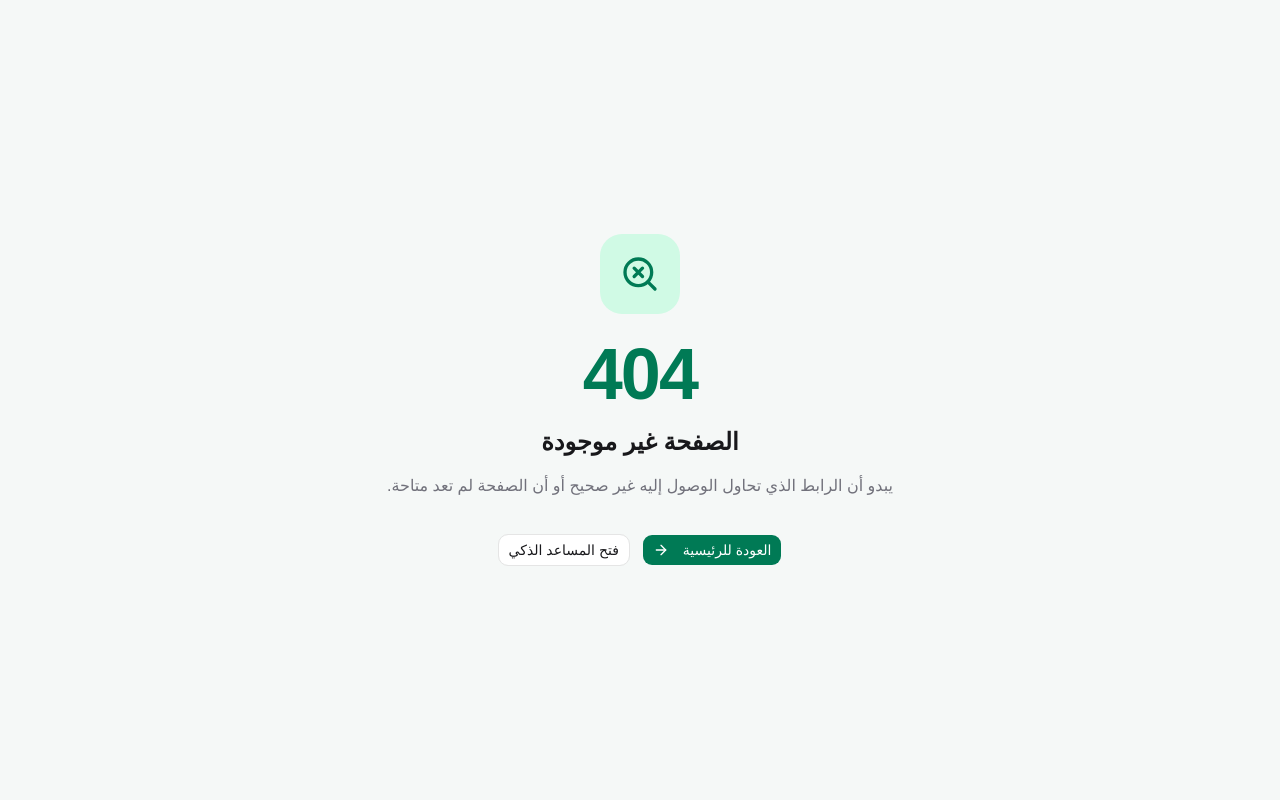
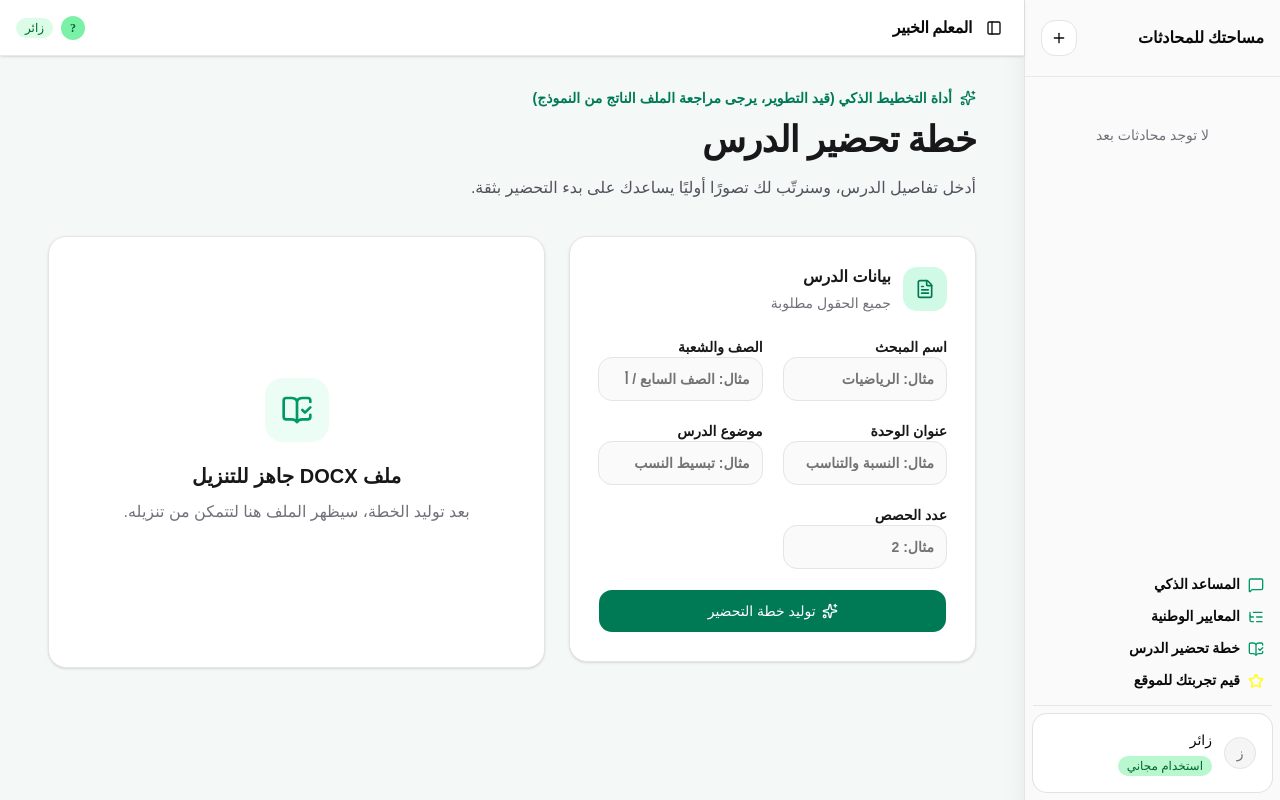
Before and after one commit to jojodev07/vercelfrontend2, a React (Vite) app: page /lesson-plan in a window 1280 px wide. Before the commit this address had no page. Built offline with nearby package versions, Linux system fonts and the light colour scheme.

Commit message:
Added plan management

```diff
--- a/src/axiosServices/axiosHelper.js
+++ b/src/axiosServices/axiosHelper.js
@@ -54,6 +54,15 @@ export async function AiResponse(request) {
     return AIaxiosInstance.post("/ai/v1/query", payload);
 }
 
+export async function generateLessonPlan(payload) {
+    return AIaxiosInstance.post("/api/download-docx", payload, {
+        responseType: "blob",
+        headers: {
+            Accept: "application/vnd.openxmlformats-officedocument.wordprocessingml.document",
+        },
+    });
+}
+
 export async function submitFeedback(formData) {
 
     const scriptUrl = "https://script.google.com/macros/s/AKfycbxviIXDkpM7XRk-Yo7rdtmi0trHgt4uMKJNZmWuykuIMF7n_hjWusUpPlqni52ns4sk/exec";
--- a/src/components/ui/appSideBar.jsx
+++ b/src/components/ui/appSideBar.jsx
@@ -24,7 +24,7 @@ import {
   DialogTrigger,
 } from "@/components/ui/dialog"
 import { Separator } from "@/components/ui/separator"
-import { MessageSquare, Star, Plus, Pencil, Trash2, ListTree } from "lucide-react"
+import { BookOpenCheck, MessageSquare, Star, Plus, Pencil, Trash2, ListTree } from "lucide-react"
 import { Avatar, AvatarFallback, AvatarImage } from "@/components/ui/avatar"
 import { Textarea } from "@/components/ui/textarea"
 import { Badge } from "@/components/ui/badge"
@@ -244,6 +244,12 @@ export function AppSidebar({
             </SidebarMenuButton>
           </SidebarMenuItem>
           <SidebarMenuItem>
+            <SidebarMenuButton render={<NavLink to="/lesson-plan" />}>
+                <BookOpenCheck className="text-emerald-600" />
+                <span className="font-bold font-['Noto_Sans_Arabic_Variable'] text-center">خطة تحضير الدرس</span>
+            </SidebarMenuButton>
+          </SidebarMenuItem>
+          <SidebarMenuItem>
               <Dialog>
               <DialogTrigger className="w-full">
                 <SidebarMenuButton>
--- a/src/main.jsx
+++ b/src/main.jsx
@@ -11,6 +11,7 @@ import { SecretReviewPage } from './pages/secretreviewpage.jsx';
 import { LandingPage } from './pages/landingPage.jsx';
 import { NationalStandards } from './pages/nationalStandards.jsx';
 import { NotFound } from './pages/notFound.jsx';
+import { LessonPlan } from './pages/lessonPlan.jsx';
 
 document.documentElement.lang = 'ar';
 document.documentElement.dir = 'rtl';
@@ -26,6 +27,7 @@ createRoot(document.getElementById('root')).render(
             <Route path="/files" element={<OfficialFiles/>} />
             <Route path="/reviews" element={<SecretReviewPage/>} />
             <Route path="/standards" element={<NationalStandards/>} />
+            <Route path="/lesson-plan" element={<LessonPlan/>} />
           </Route>
           <Route path="*" element={<NotFound />} />
         </Route>
--- /dev/null
+++ b/src/pages/lessonPlan.jsx
@@ -0,0 +1,156 @@
+import { useEffect, useRef, useState } from "react";
+import { BookOpenCheck, Download, FileText, LoaderCircle, Sparkles } from "lucide-react";
+import { Button } from "../components/ui/button";
+import { Input } from "../components/ui/input";
+import { generateLessonPlan } from "../axiosServices/axiosHelper";
+
+const initialForm = {
+  subject: "",
+  grade: "",
+  unit: "",
+  lesson: "",
+  sessions: "",
+};
+
+const fields = [
+  { key: "subject", label: "اسم المبحث", placeholder: "مثال: الرياضيات" },
+  { key: "grade", label: "الصف والشعبة", placeholder: "مثال: الصف السابع / أ" },
+  { key: "unit", label: "عنوان الوحدة", placeholder: "مثال: النسبة والتناسب" },
+  { key: "lesson", label: "موضوع الدرس", placeholder: "مثال: تبسيط النسب" },
+  { key: "sessions", label: "عدد الحصص", placeholder: "مثال: 2", type: "number", min: "1" },
+];
+
+export function LessonPlan() {
+  const [form, setForm] = useState(initialForm);
+  const [isGenerating, setIsGenerating] = useState(false);
+  const [generatedFile, setGeneratedFile] = useState(null);
+  const [error, setError] = useState("");
+  const fileUrlRef = useRef("");
+
+  useEffect(() => () => {
+    if (fileUrlRef.current) URL.revokeObjectURL(fileUrlRef.current);
+  }, []);
+
+  const updateField = (key, value) => {
+    setForm((current) => ({ ...current, [key]: value }));
+  };
+
+  const generatePlan = async (event) => {
+    event.preventDefault();
+    setIsGenerating(true);
+    setGeneratedFile(null);
+    setError("");
+
+    const payload = {
+      subject: form.subject.trim(),
+      unit_title: form.unit.trim(),
+      lesson_title: form.lesson.trim(),
+      grade: form.grade.trim(),
+      periods: Number(form.sessions),
+    };
+
+    try {
+      const response = await generateLessonPlan(payload);
+      const blob = response.data instanceof Blob
+        ? response.data
+        : new Blob([response.data], { type: "application/vnd.openxmlformats-officedocument.wordprocessingml.document" });
+      const url = URL.createObjectURL(blob);
+      if (fileUrlRef.current) URL.revokeObjectURL(fileUrlRef.current);
+      fileUrlRef.current = url;
+      setGeneratedFile({
+        name: `خطة-تحضير-${payload.lesson_title}.docx`,
+        size: blob.size,
+        url,
+      });
+    } catch {
+      setError("تعذر توليد الملف حاليًا. يرجى المحاولة مرة أخرى.");
+    } finally {
+      setIsGenerating(false);
+    }
+  };
+
+  return (
+    <main className="min-h-[calc(100vh-3.5rem)] overflow-y-auto bg-[#f4f8f7] px-4 py-8 text-zinc-900 dark:bg-zinc-950 dark:text-zinc-50 sm:px-8 lg:px-12" dir="rtl">
+      <div className="mx-auto max-w-6xl">
+        <header className="mb-8 max-w-2xl">
+          <div className="mb-3 inline-flex items-center gap-2 text-sm font-bold text-emerald-700 dark:text-emerald-400">
+            <Sparkles className="size-4" />
+            أداة التخطيط الذكي (قيد التطوير، يرجى مراجعة الملف  الناتج من النموذج)
+          </div>
+          <h1 className="text-3xl font-black tracking-tight sm:text-4xl">خطة تحضير الدرس</h1>
+          <p className="mt-3 text-base leading-8 text-zinc-600 dark:text-zinc-300">
+            أدخل تفاصيل الدرس، وسنرتّب لك تصورًا أوليًا يساعدك على بدء التحضير بثقة.
+          </p>
+        </header>
+
+        <div className="grid gap-6 lg:grid-cols-[0.9fr_1.1fr] lg:items-start">
+          <section className="rounded-2xl border border-zinc-200 bg-white p-5 shadow-sm dark:border-zinc-800 dark:bg-zinc-900 sm:p-7" aria-labelledby="lesson-plan-form-title">
+            <div className="mb-6 flex items-center gap-3">
+              <div className="flex size-11 items-center justify-center rounded-xl bg-emerald-100 text-emerald-700 dark:bg-emerald-950/60 dark:text-emerald-300">
+                <FileText className="size-5" />
+              </div>
+              <div>
+                <h2 id="lesson-plan-form-title" className="font-bold">بيانات الدرس</h2>
+                <p className="mt-1 text-sm text-zinc-500 dark:text-zinc-400">جميع الحقول مطلوبة</p>
+              </div>
+            </div>
+
+            <form onSubmit={generatePlan} className="space-y-5">
+              <div className="grid gap-5 sm:grid-cols-2">
+                {fields.map((field) => (
+                  <label key={field.key} className="space-y-2 text-sm font-semibold">
+                    <span>{field.label}</span>
+                    <Input
+                      required
+                      dir="rtl"
+                      type={field.type || "text"}
+                      min={field.min}
+                      placeholder={field.placeholder}
+                      value={form[field.key]}
+                      onChange={(event) => updateField(field.key, event.target.value)}
+                      className="h-11 rounded-xl bg-zinc-50 px-3 dark:bg-zinc-950"
+                    />
+                  </label>
+                ))}
+              </div>
+              <Button type="submit" disabled={isGenerating} className="h-11 w-full rounded-xl bg-emerald-700 text-white hover:bg-emerald-800">
+                {isGenerating ? <LoaderCircle className="size-4 animate-spin" /> : <Sparkles className="size-4" />}
+                {isGenerating ? "جارٍ تجهيز الملف..." : "توليد خطة التحضير"}
+              </Button>
+              {error && <p className="text-center text-sm font-semibold text-red-600 dark:text-red-400" role="alert">{error}</p>}
+              {generatedFile && <p className="text-center text-sm font-semibold text-emerald-700 dark:text-emerald-400" role="status">تم تجهيز الملف للتحميل من اللوحة المجاورة</p>}
+            </form>
+          </section>
+
+          <section className="min-h-107.5 rounded-2xl border border-zinc-200 bg-white shadow-sm dark:border-zinc-800 dark:bg-zinc-900" aria-live="polite">
+            <div className="flex min-h-107.5 flex-col items-center justify-center px-8 text-center">
+              <div className="flex size-16 items-center justify-center rounded-2xl bg-emerald-50 text-emerald-600 dark:bg-emerald-950/50 dark:text-emerald-300">
+                <BookOpenCheck className="size-8" />
+              </div>
+              {generatedFile ? (
+                <>
+                  <h2 className="mt-5 text-xl font-bold">ملف DOCX جاهز</h2>
+                  <p className="mt-2 max-w-sm break-all text-sm leading-7 text-zinc-500 dark:text-zinc-400">{generatedFile.name}</p>
+                  <p className="mt-1 text-xs text-zinc-400">{(generatedFile.size / 1024).toFixed(1)} كيلوبايت</p>
+                  <a
+                    href={generatedFile.url}
+                    download={generatedFile.name}
+                    className="mt-5 inline-flex h-11 items-center justify-center gap-1.5 rounded-xl bg-[#1e3a8a] px-6 text-sm font-medium text-white transition-colors hover:bg-[#172554] focus-visible:outline-2 focus-visible:outline-offset-2 focus-visible:outline-[#1e3a8a]"
+                  >
+                    <Download className="size-4" />
+                    تنزيل الملف
+                  </a>
+                </>
+              ) : (
+                <>
+                  <h2 className="mt-5 text-xl font-bold">ملف DOCX جاهز للتنزيل</h2>
+                  <p className="mt-2 max-w-sm leading-7 text-zinc-500 dark:text-zinc-400">بعد توليد الخطة، سيظهر الملف هنا لتتمكن من تنزيله.</p>
+                </>
+              )}
+            </div>
+          </section>
+        </div>
+      </div>
+    </main>
+  );
+}
```
